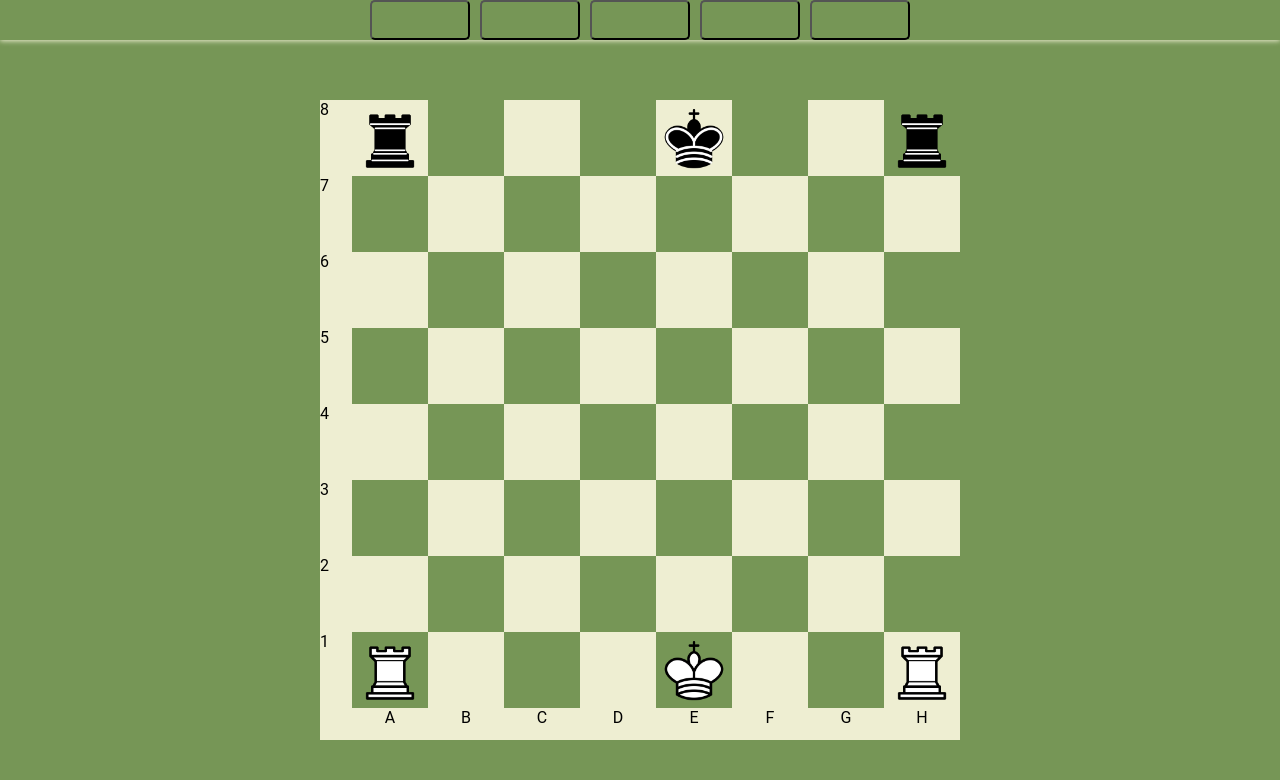
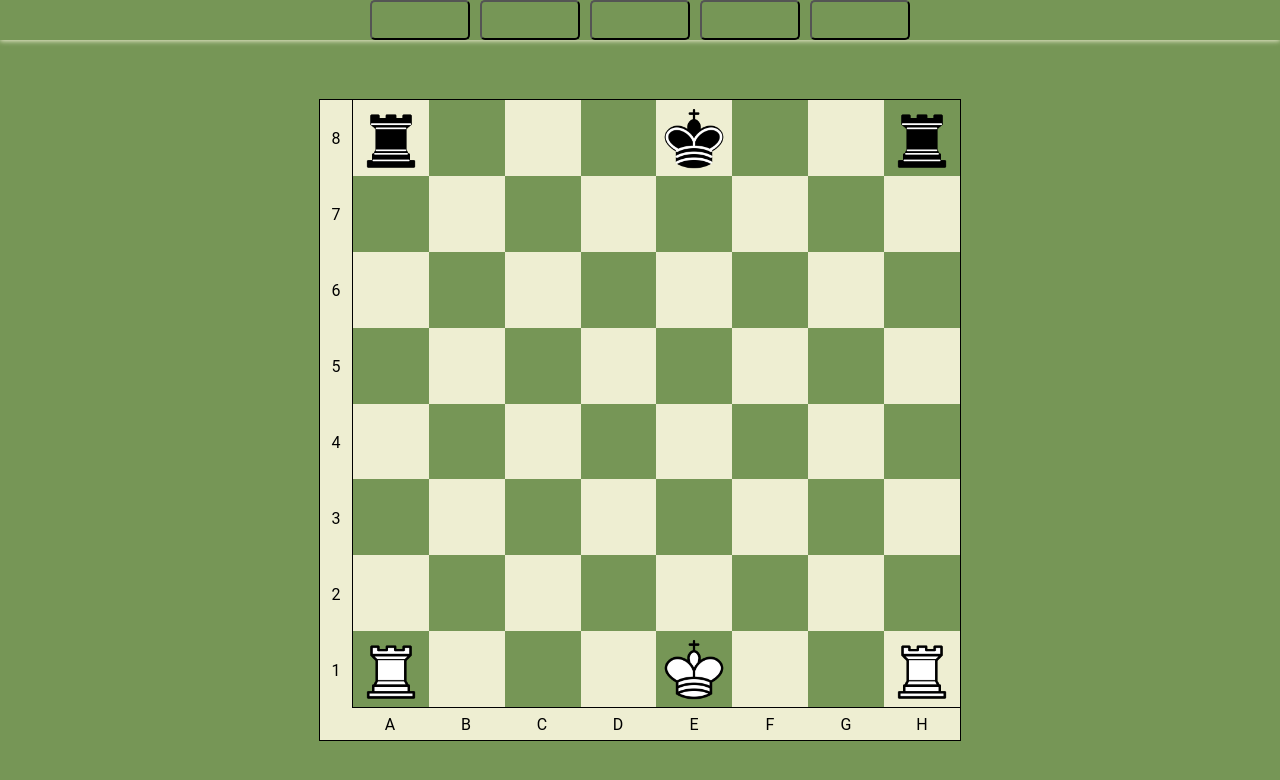
Before and after one commit to potrec/chess-project, a Vue app: page / in a window 1280 px wide. Shown: the top 780 px of the page. Built offline with nearby package versions, Linux system fonts and the light colour scheme.

Commit message:
feature: improve style for board

```diff
--- a/src/assets/main.css
+++ b/src/assets/main.css
@@ -35,7 +35,8 @@ html, body {
     width: 50%;
     aspect-ratio: 1/1;
     background-color: var(--secondary);
-    flex-direction: column
+    flex-direction: column;
+    border: 1px solid black;
 }
 .player-container {
     width: 100%;
@@ -56,6 +57,8 @@ html, body {
     justify-content: center;
     aspect-ratio: 1/1;
     width: 95%;
+    border-left: 1px solid black;
+    border-bottom: 1px solid black;
 }
 .board-line {
     display: flex;
@@ -155,10 +158,19 @@ button
     height: 100%;
     width: 5%;
 }
-.board-info-item{
+.board-info-item-horizontal{
     width: 12.5%;
+    height: 100%;
+    display: flex;
+    align-items: center;
+    justify-content: center;
+}
+.board-info-item-vertical{
+    width: 100%;
     height: 12.5%;
-    text-align: center;
+    display: flex;
+    align-items: center;
+    justify-content: center;
 }
 .board-info-file{
     padding-left: 5%;
--- a/src/components/chess/ChessBoard.vue
+++ b/src/components/chess/ChessBoard.vue
@@ -2,14 +2,14 @@
   <div class="main-container">
     <div class="board-main-components">
       <div class="board-info-rank">
-        <div class="board-info-item">8</div>
-        <div class="board-info-item">7</div>
-        <div class="board-info-item">6</div>
-        <div class="board-info-item">5</div>
-        <div class="board-info-item">4</div>
-        <div class="board-info-item">3</div>
-        <div class="board-info-item">2</div>
-        <div class="board-info-item">1</div>
+        <div class="board-info-item-vertical">8</div>
+        <div class="board-info-item-vertical">7</div>
+        <div class="board-info-item-vertical">6</div>
+        <div class="board-info-item-vertical">5</div>
+        <div class="board-info-item-vertical">4</div>
+        <div class="board-info-item-vertical">3</div>
+        <div class="board-info-item-vertical">2</div>
+        <div class="board-info-item-vertical">1</div>
       </div>
       <div class="board-container">
         <div class="board-line" v-for="(line, i) in board.squares" :key="i">
@@ -29,14 +29,14 @@
       </div>
     </div>
     <div class="board-info-file">
-      <div class="board-info-item">A</div>
-      <div class="board-info-item">B</div>
-      <div class="board-info-item">C</div>
-      <div class="board-info-item">D</div>
-      <div class="board-info-item">E</div>
-      <div class="board-info-item">F</div>
-      <div class="board-info-item">G</div>
-      <div class="board-info-item">H</div>
+      <div class="board-info-item-horizontal">A</div>
+      <div class="board-info-item-horizontal">B</div>
+      <div class="board-info-item-horizontal">C</div>
+      <div class="board-info-item-horizontal">D</div>
+      <div class="board-info-item-horizontal">E</div>
+      <div class="board-info-item-horizontal">F</div>
+      <div class="board-info-item-horizontal">G</div>
+      <div class="board-info-item-horizontal">H</div>
     </div>
   </div>
 </template>
```
